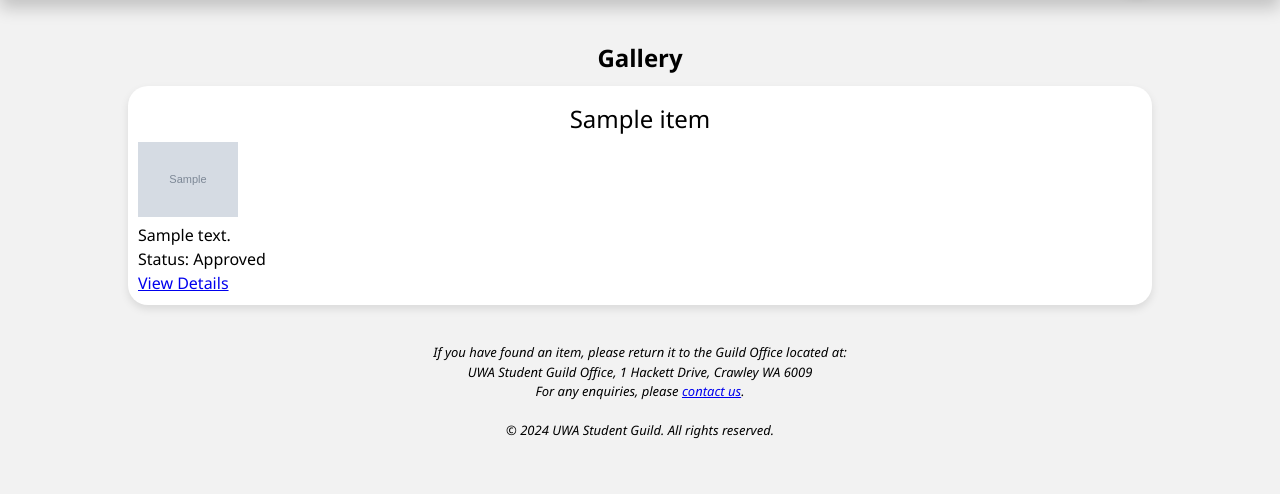
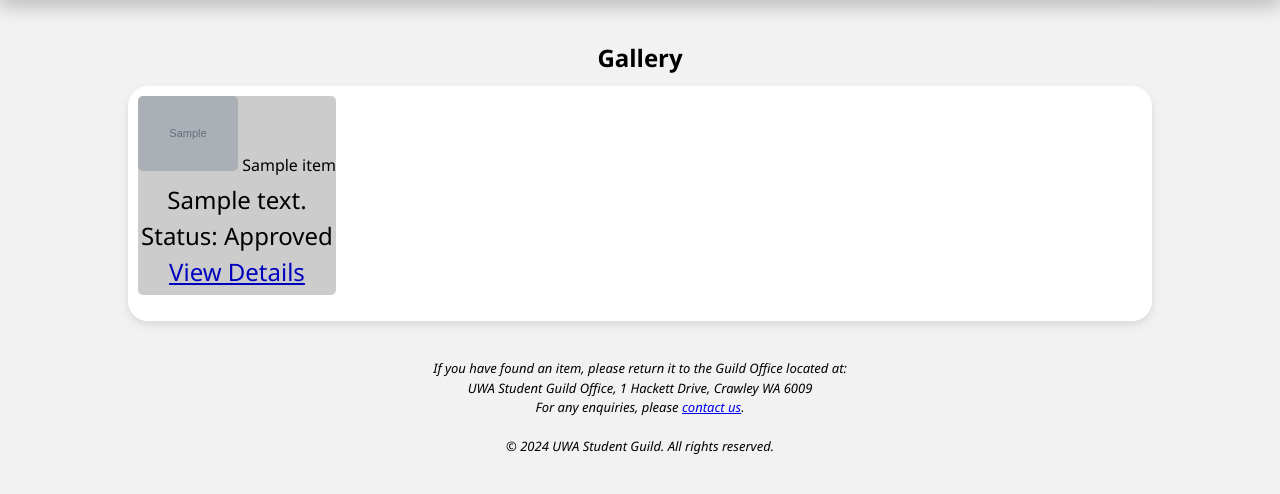
Before and after one commit to davidlinyh/CITS5505-project, a Python web app: template agileapp/app/templates/gallery.html in a window 1280 px wide. Shown: the part 80-574 px from the top of the page. Run offline with Jinja, Linux system fonts and the light colour scheme; the template is opened without the code that fills it: most values are stand-ins (such as "Sample title", 1, 10 or a date in 2020); grey boxes marked "Sample" are stand-in pictures.

Commit message:
some changes to gallery css

```diff
--- a/agileapp/app/static/css/styles.css
+++ b/agileapp/app/static/css/styles.css
@@ -281,6 +281,86 @@ hr {
     overflow: auto;
 }
 
+/* gallery styling */
+.gallery {
+	columns: 4;
+	column-gap: 16px;
+}
+@media (max-width: 1200px) {
+	.gallery {
+		columns: 3;
+   }
+}
+@media (max-width: 992px) {
+	.gallery {
+		columns: 2;
+   }
+}
+
+.grid {
+	display: inline-block;
+	margin-bottom: 16px;
+	position: relative;
+}
+
+.grid:before {
+	border-radius: 5px;
+	content: '';
+	position: absolute;
+	top: 0;
+	right: 0;
+	bottom: 0;
+	left: 0;
+	background-color: rgba(0, 0, 0, .2);
+}
+
+.grid img{
+	width: 100%;
+	border-radius: 5px;
+}
+
+.grid_title {
+	font-size: 28px;
+	font-weight: bold;
+	margin: 0px 0px 10px 0px;
+}
+
+.grid_description {
+	font-size: 14px;
+	font-weight: 300;
+}
+
+.grid_link {
+	position: absolute;
+	left: 0;
+	right: 0;
+	top: 0;
+	bottom: 0;
+}
+
+.grid_body {
+	position: absolute;
+	left: 0;
+	right: 0;
+	top: 0;
+	bottom: 0;
+	padding: 30px 30px;
+	color: #fff;
+	display: flex;
+	flex-direction: column;
+}
+
+/* if we introduce tag feature */
+/* .grid_tag {
+	background-color: rgba(255, 255, 255, .8);
+	color: #333;
+	border-radius: 5px;
+	padding: 5px 15px;
+	margin-bottom: 5px;
+}
+ */
+
+
 /* item page styling */
 /* Modal (background) */
 .modal {
--- a/agileapp/app/templates/gallery.html
+++ b/agileapp/app/templates/gallery.html
@@ -11,12 +11,18 @@ Gallery
 {% block content %}
 <div class="gallery">
     {% for item in items %}
-    <div>
-        <h3>{{ item.name }}</h3>
+    <div class = "grid">
         <img src="{{ item.photo_paths }}" alt="{{ item.name }}" style="width: 100px; height: auto;">
-        <p>{{ item.description }}</p>
-        <p>Status: {{ item.status }}</p>
-        <a href="/item/{{ item.id }}">View Details</a>
+        <div class = "grid_body">
+            <h3 class="grid_title"></div>{{ item.name }}<h3>
+            <p class = "grid-description">{{ item.description }}
+                <br>
+                Status: {{ item.status }}
+                <br>
+                <a href="/item/{{ item.id }}">View Details</a>
+            </p>
+
+        </div>
     </div>
     {% else %}
     <p>No items found.</p>
```
